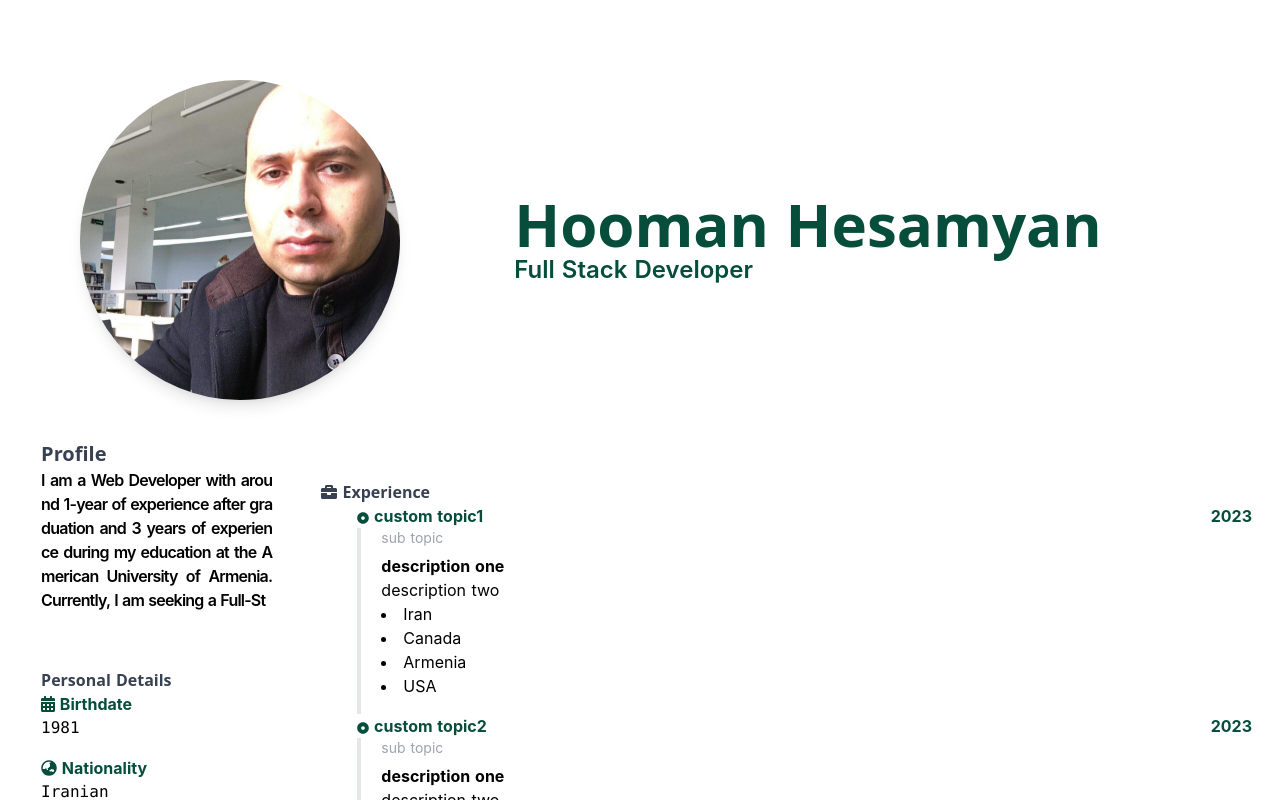
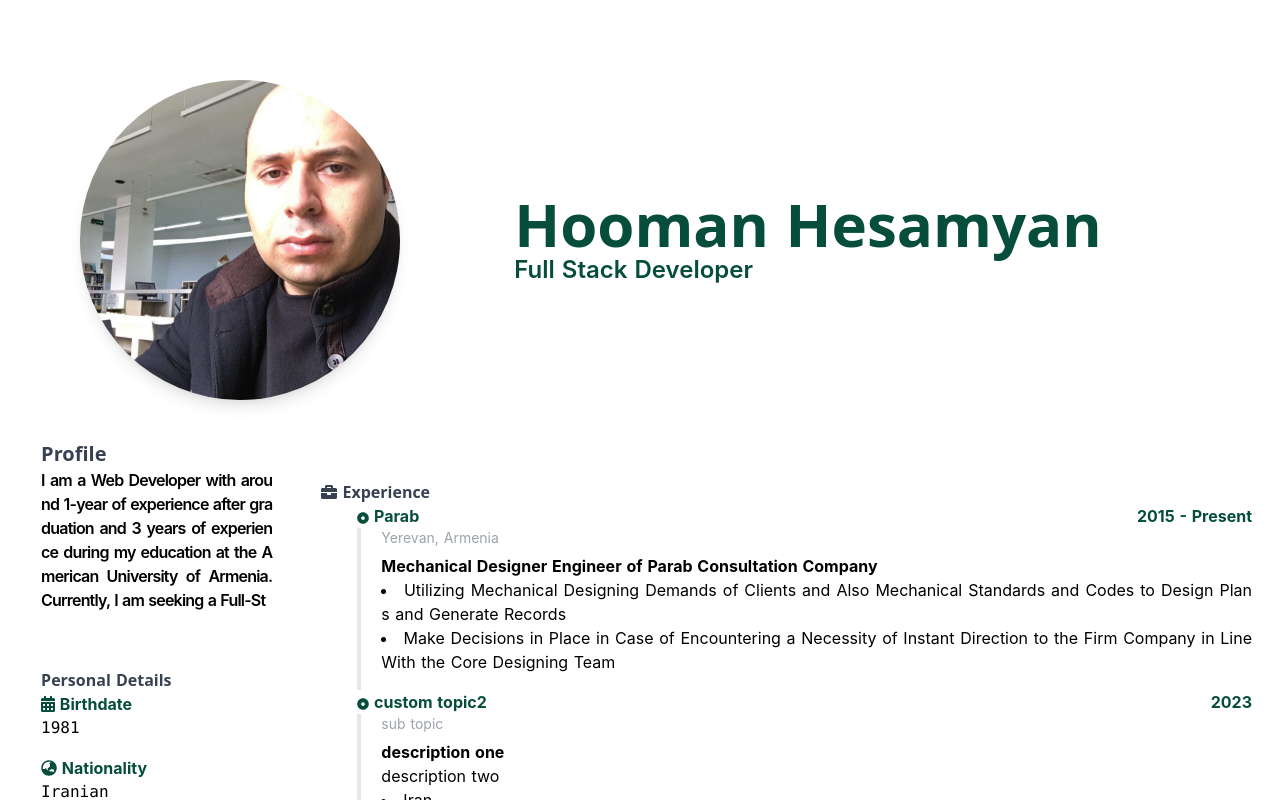
Before and after one commit to hooman734/cv-new, a Nuxt app: page / in a window 1280 px wide. Shown: the top 800 px of the page. Built offline with nearby package versions, Linux system fonts and the light colour scheme.

Commit message:
added the custom component named Experience

```diff
--- a/components/MainPanel.vue
+++ b/components/MainPanel.vue
@@ -8,7 +8,7 @@
           Experience
         </p>
         <!-- Custom component -->
-        <experience topic="custom topic1" subTopic="sub topic" date="2023" description1="description one" description2="description two" :items="['Iran', 'Canada', 'Armenia', 'USA']"></experience>
+        <experience topic="Parab" subTopic="Yerevan, Armenia" date="2015 - Present" description1="Mechanical Designer Engineer of Parab Consultation Company" description2="" :items="['Utilizing Mechanical Designing Demands of Clients and Also Mechanical Standards and Codes to Design Plans and Generate Records', 'Make Decisions in Place in Case of Encountering a Necessity of Instant Direction to the Firm Company in Line With the Core Designing Team']"></experience>
         <experience topic="custom topic2" subTopic="sub topic" date="2023" description1="description one" description2="description two" :items="['Iran', 'Canada', 'Armenia', 'USA']"></experience>
         <!-- /Custom component -->
         <div ref="body2" class="ml-2 md:ml-9">
```
